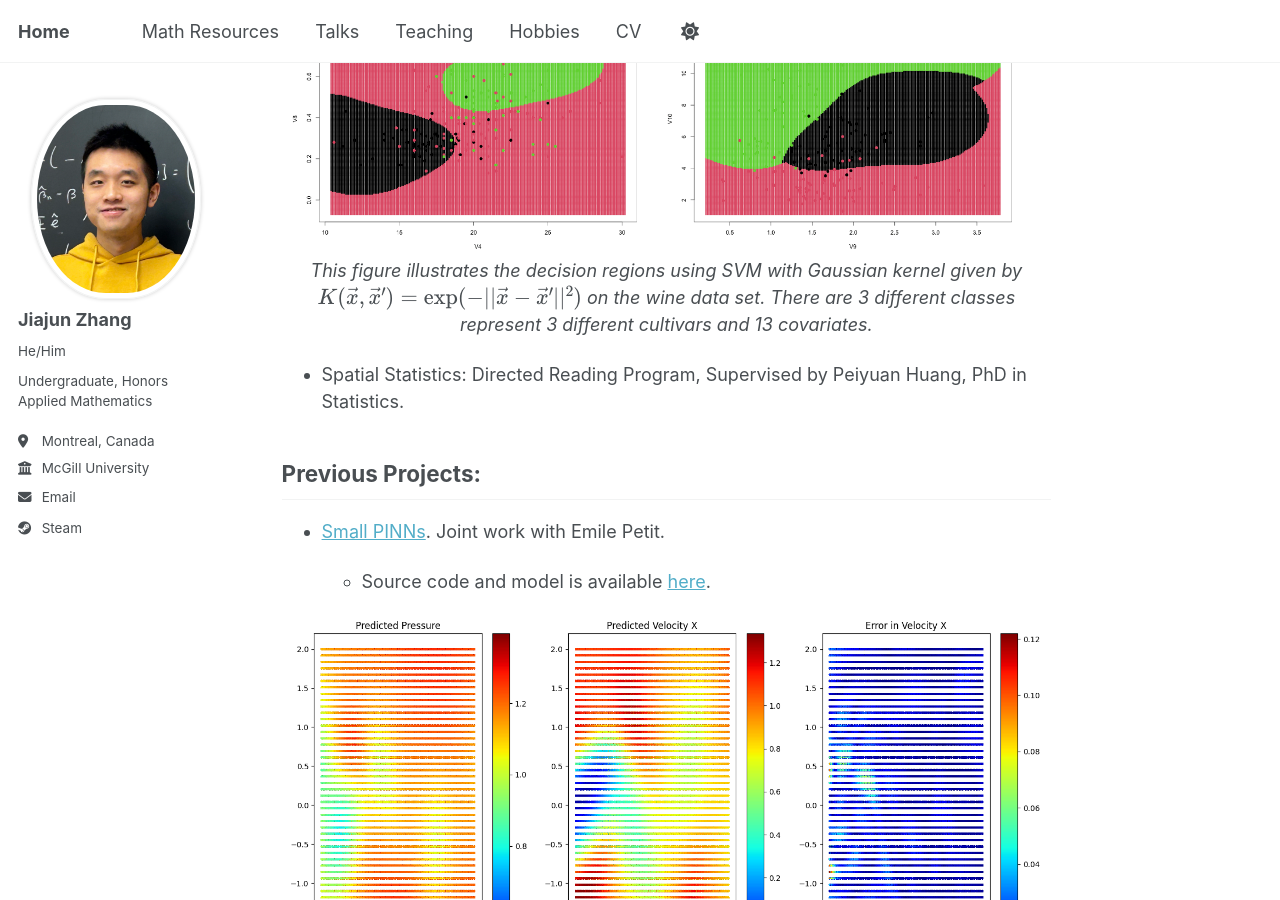
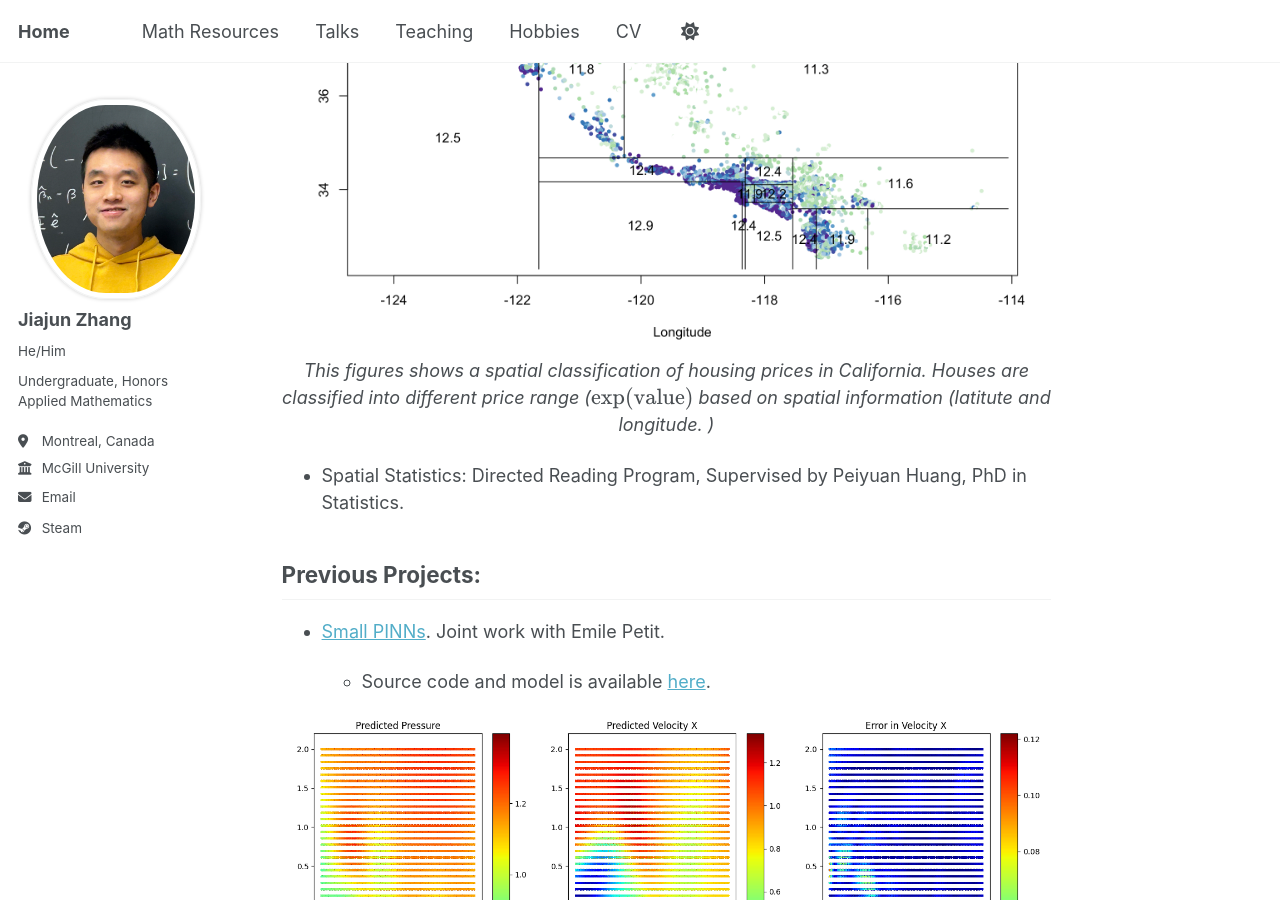
Before and after one commit to JohanssonRein/JohanssonRein.github.io, a Jekyll site: the page built from _pages/about.md, in a window 1280 px wide and 900 px high, scrolled down 2307 px. Built offline with Jekyll 4.4.1, drawn with Linux system fonts in a browser that asks for light colours.

Commit message:
Update about.md

```diff
--- a/_pages/about.md
+++ b/_pages/about.md
@@ -50,8 +50,8 @@ redirect_from:
 * Imbalanced Classification: (Independent study project supervised by Professor Abbas Khalili)
 
 <div style="text-align: center;">
-  <img src="/images/svmgaussian.png" alt="Winter Break" width="800">
-  <p><em>This figure illustrates the decision regions using SVM with Gaussian kernel given by $K(\vec x,\vec x') = \exp(-||\vec x - \vec x'||^2)$ on the wine data set. There are 3 different classes represent 3 different cultivars and 13 covariates.</em></p>
+  <img src="/images/carthousing.png" alt="Winter Break" width="800">
+  <p><em>This figures shows a spatial classification of housing prices in California. Houses are classified into different price range ($\exp(\text{value})$ based on spatial information (latitute and longitude. )</em></p>
 </div>
 
 * Spatial Statistics: Directed Reading Program, Supervised by Peiyuan Huang, PhD in Statistics.
```
